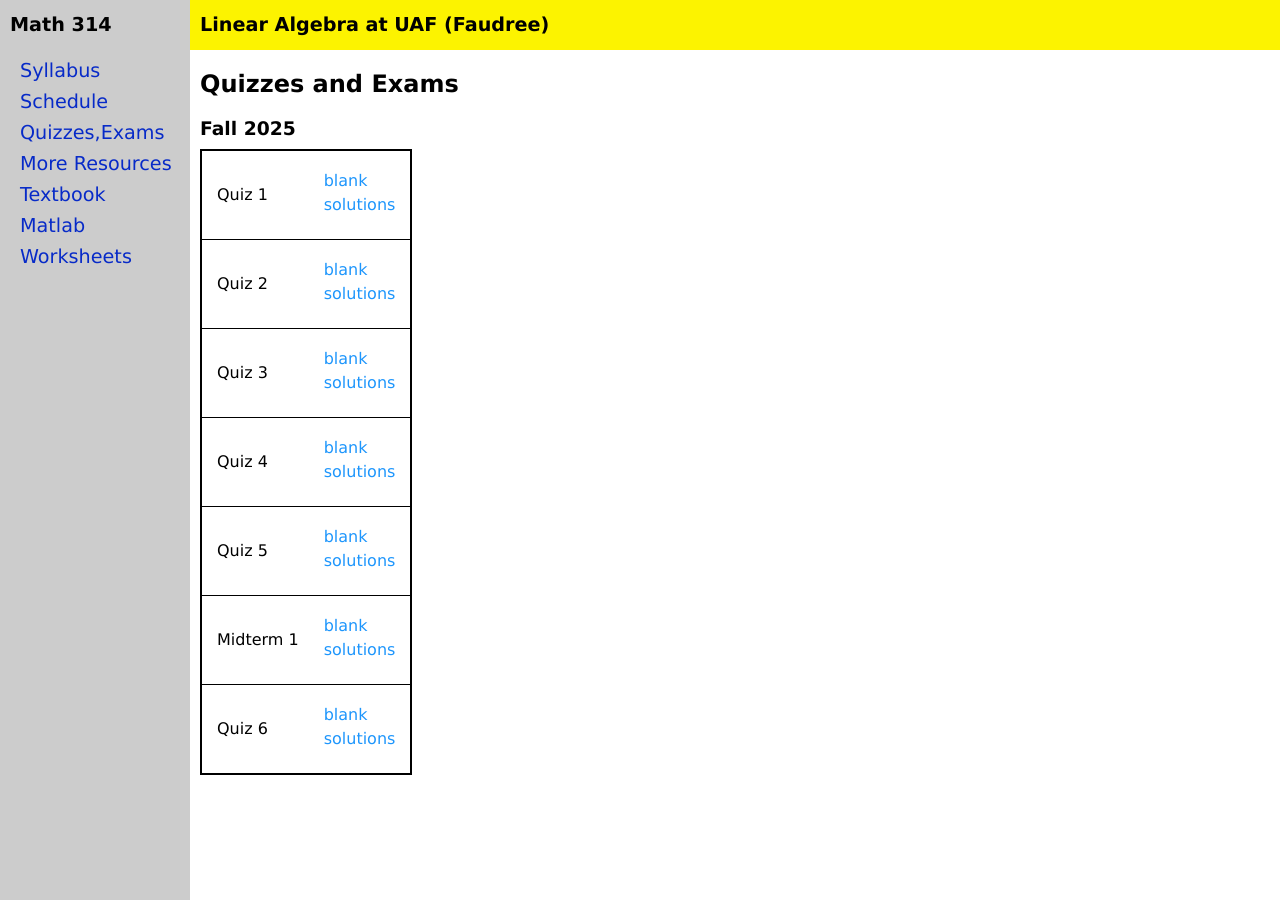
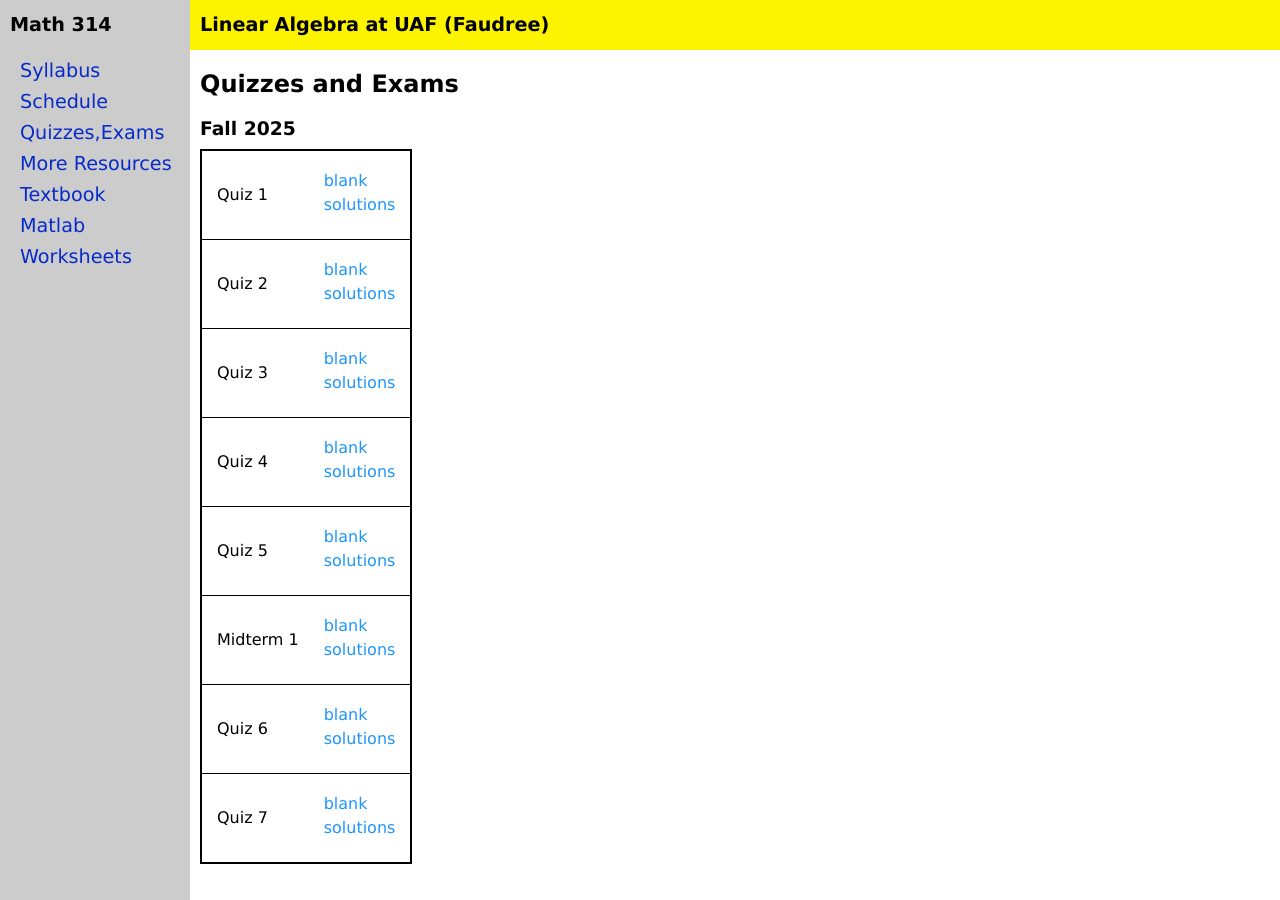
Before and after one commit to jrfaudree/LA, a Jekyll site: the page built from quizexam.md, in a window 1280 px wide. Built offline with Jekyll 4.4.1, drawn with Linux system fonts in a browser that asks for light colours.

Commit message:
Update quizexamf25.yml

```diff
--- a/_data/quizexamf25.yml
+++ b/_data/quizexamf25.yml
@@ -22,3 +22,6 @@ quizexam:
 - name: Quiz 6
   blank: M314F25q6.pdf
   solutions: M314F25q6s.pdf
+- name: Quiz 7
+  blank: M314F25q7.pdf
+  solutions: M314F25q7s.pdf
```
